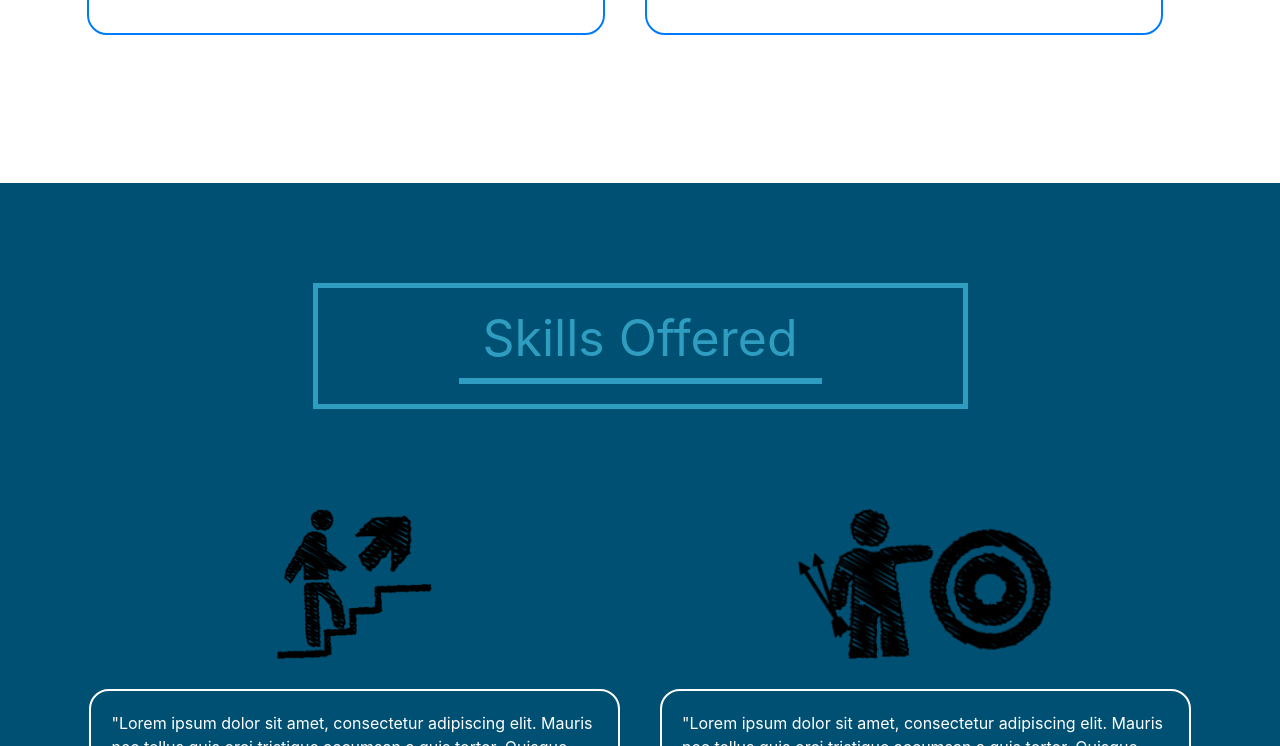
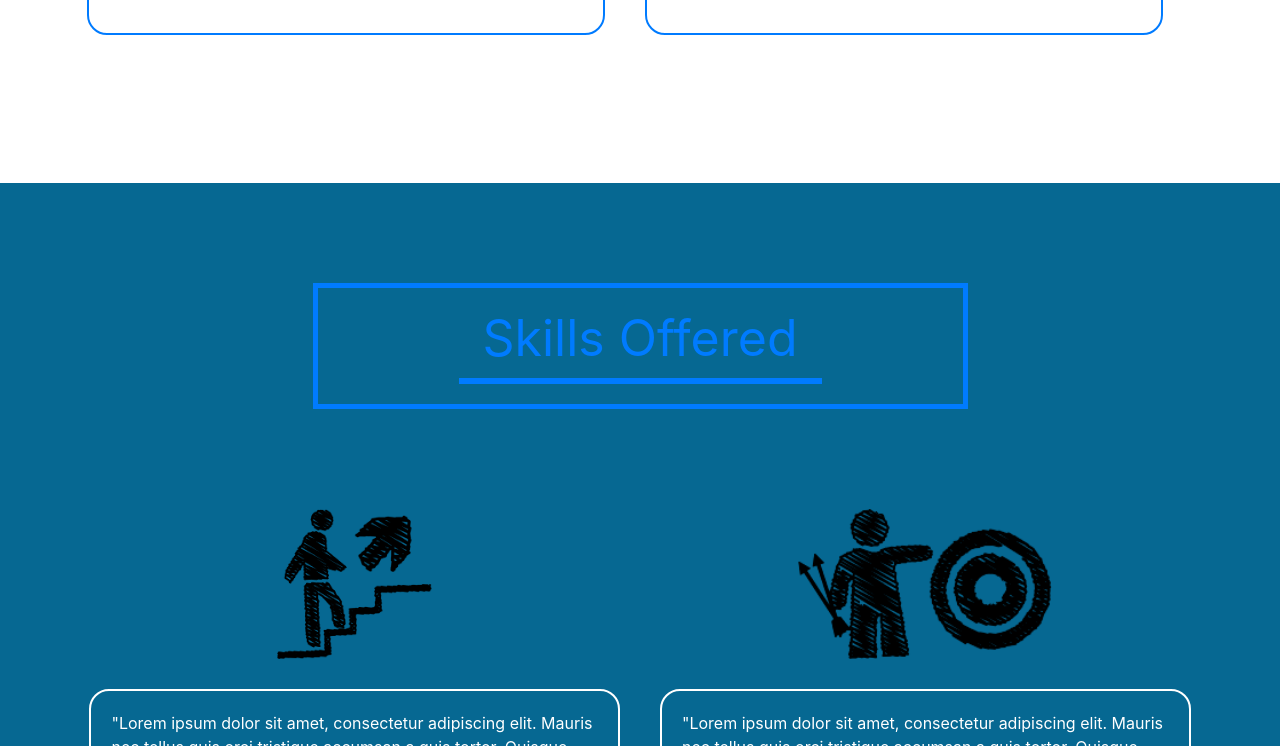
Before and after one commit to alejandro27647120/cisco-academy-IUJO-Caracas, a plain HTML site: page index.html in a window 1280 px wide. In both pictures the pointer is over the element "Skills Offered". Shown: the part 2043-2789 px from the top of the page. Drawn offline with Linux system fonts and the light colour scheme.

Commit message:
[fix]: Fix styles

```diff
--- a/css/style.css
+++ b/css/style.css
@@ -434,7 +434,7 @@ body{
 .Skills{
     /*width: 100%;*/
     /*margin-top: 120px;*/
-    background: #005073;
+    background: #066892;
     padding-top: 100px;
 }
 .Skills .Skills-title{
@@ -505,20 +505,20 @@ body{
     color: var(--black);
 }
 .Skills .Skills-title:hover{
-    border: 5px solid var(--blueCeleste);
+    border: 5px solid var(--blue);
 }
 .Skills .Skills-title:hover h2{
-    color:var(--blueCeleste);
+    color:var(--blue);
 }
 .Skills .Skills-title:hover hr{
-    background:var(--blueCeleste);
+    background:var(--blue);
 }
 
 .Skills .box-Skills .card-Skills .Skills-text:hover{
-    border: 2px solid var(--blueCeleste);
+    border: 2px solid var(--blue);
 }
 .Skills .box-Skills .card-Skills .Skills-text:hover h4{
-    color: var(--blueCeleste);
+    color: var(--blue);
 }
 
 @media only screen and (max-width:890px){
```
